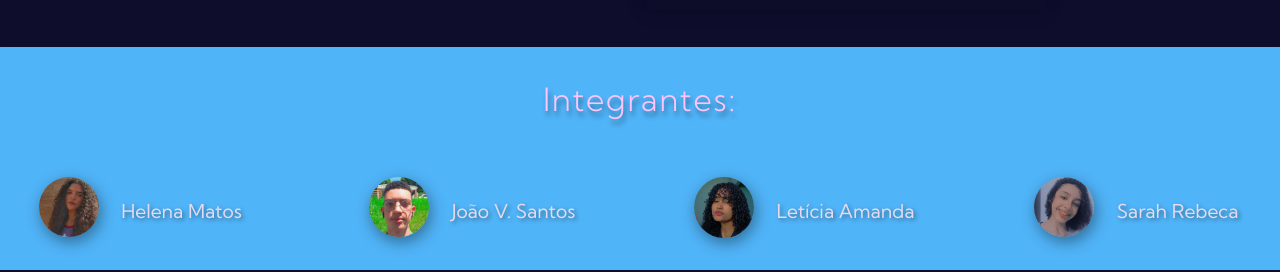
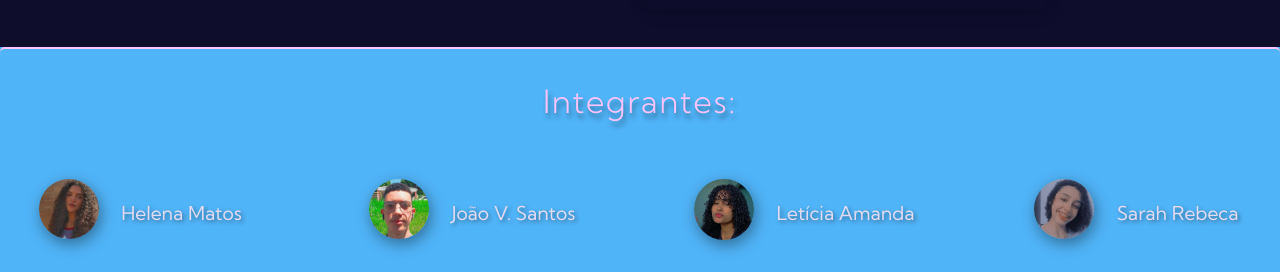
Before and after one commit to soliveirarm/iob, a plain HTML site: page index.html in a window 1280 px wide. Shown: the part 2366-2638 px from the top of the page. Drawn offline with Linux system fonts and the light colour scheme.

Commit message:
borda superior nos integrantes

```diff
--- a/style.css
+++ b/style.css
@@ -163,6 +163,7 @@ p {
 
 footer .page-subtitle {
 	border-bottom: none;
+	border-top: 2px solid var(--rosa);
 }
 
 /* rodapé */
@@ -250,7 +251,7 @@ footer .page-subtitle {
 
 ::-webkit-scrollbar-thumb {
   background-color: var(--azul-claro);
-  border: 0.15em solid #fff;
+  border: 0.15em solid var(--rosa-claro);
   border-radius: 100vw;
 }
 
```
